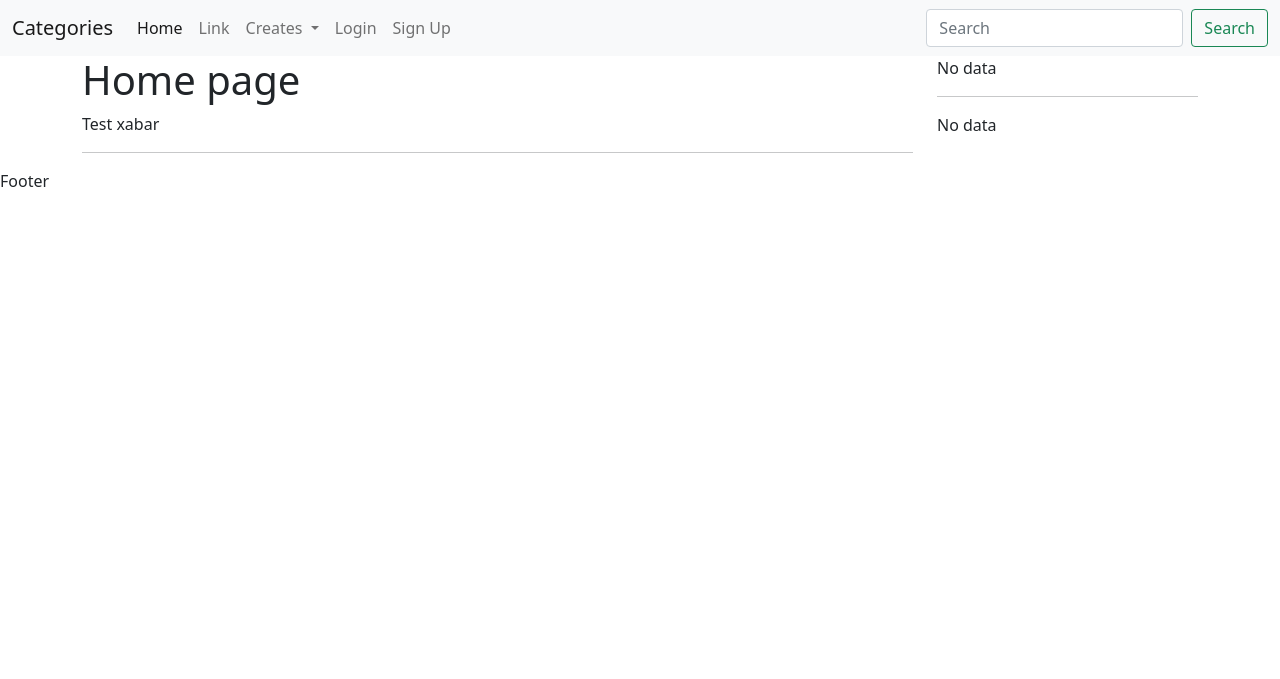
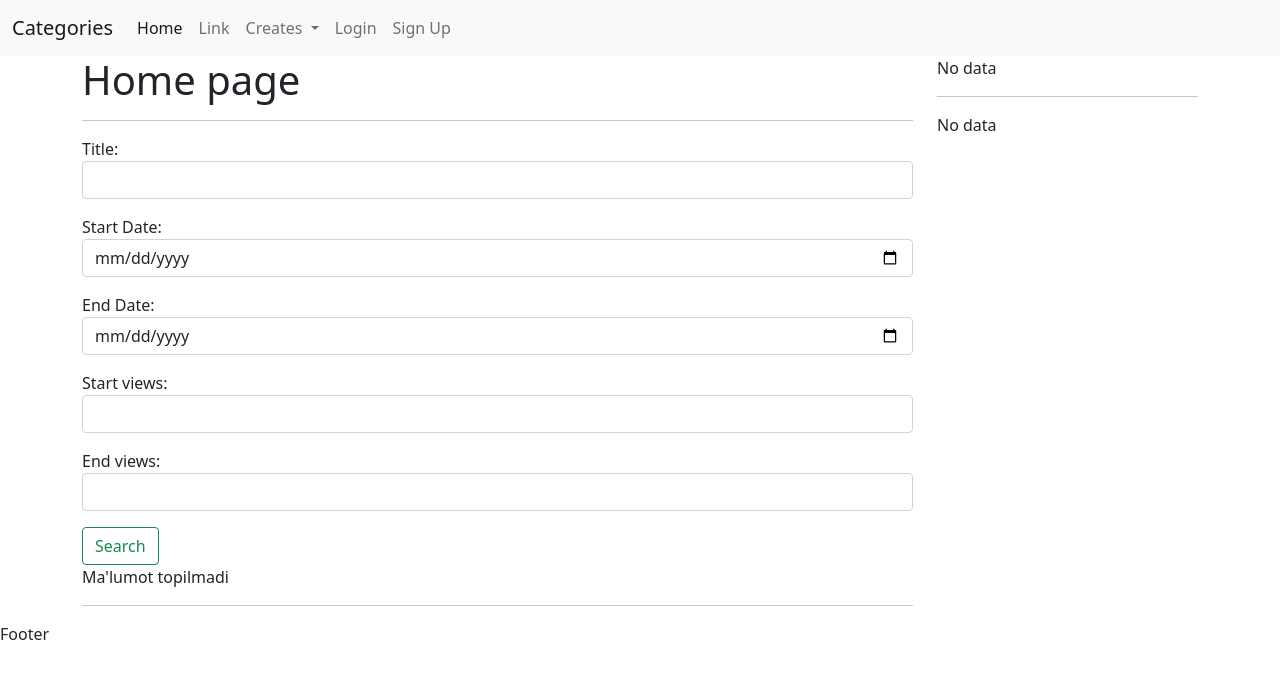
Before and after one commit to Rustam2900/blog-p16, a Django app: page / in a window 1280 px wide. Shown: the top 679 px of the page. Run offline with Django 4.2, Linux system fonts and the light colour scheme; data that the repository does not hold is empty; parts of the project's set-up code (start-up, migrations or seed data) failed here and were passed over.

Commit message:
filter and templatetags

```diff
--- /dev/null
+++ b/blog/filters.py
@@ -0,0 +1,25 @@
+from django_filters import FilterSet, DateFilter, CharFilter, NumberFilter
+from django import forms
+
+from blog.models import Blog
+
+
+class BlogFilter(FilterSet):
+    title = CharFilter(lookup_expr='icontains', label='Title',
+                       widget=forms.TextInput(attrs={'class': 'form-control'})
+                       )
+    start_views = NumberFilter(field_name='views', lookup_expr='gt', label='Start views',
+                               widget=forms.NumberInput(attrs={'class': 'form-control'})
+                               )
+    end_views = NumberFilter(field_name='views', lookup_expr='lt', label='End views',
+                             widget=forms.NumberInput(attrs={'class': 'form-control'})
+                             )
+    start_date = DateFilter(field_name='created', lookup_expr='gt', label='Start Date',
+                            widget=forms.DateInput(attrs={'class': 'form-control', 'type': 'date'})
+                            )
+    end_date = DateFilter(field_name='created', lookup_expr='lt', label='End Date',
+                            widget=forms.DateInput(attrs={'class': 'form-control', 'type': 'date'})
+                            )
+    class Meta:
+        model = Blog
+        fields = ['title', 'start_date', 'end_date', 'start_views', 'end_views']
--- a/blog/views.py
+++ b/blog/views.py
@@ -9,6 +9,9 @@ from .models import Blog, Category, Tag
 
 def home(request):
     blogs = Blog.objects.all()
+    search = request.GET.get('search')
+    if search is not None:
+        blogs = blogs.filter(title__icontains=search)
     context = {
         'blogs': blogs,
         # 'categories': categories()
--- a/blog/views_cbv.py
+++ b/blog/views_cbv.py
@@ -4,16 +4,27 @@ from django.urls import reverse, reverse_lazy
 from django.views import View
 from django.views.generic import ListView, DetailView
 from django.views.generic.edit import FormMixin, CreateView
+from django_filters.views import FilterView
 
 from .models import Blog
 from .mixins import Base
 from .forms import CommentForm, BlogForm
+from .filters import BlogFilter
 
 
-class BlogListView(Base, ListView):
+class BlogListView(Base, FilterView):
     model = Blog
     template_name = 'blog/home.html'
     context_object_name = 'blogs'
+    filterset_class = BlogFilter
+
+
+    # def get_queryset(self):
+    #     qs = super().get_queryset()
+    #     sreach = self.request.GET.get("search")
+    #     if sreach is not None:
+    #         return qs.filter(title__icontains=sreach)
+    #     return qs
 
     def get_context_data(self, *args, **kwargs):
         context = super().get_context_data(*args, **kwargs)
@@ -56,6 +67,12 @@ class BlogDetailView(Base, FormMixin, DetailView):
     template_name = 'blog/blog_detail.html'
     form_class = CommentForm
 
+    def get_object(self, queryset=None):
+        obj = super().get_object()
+        obj.views += 1
+        obj.save()
+        return obj
+
     def get_context_data(self, **kwargs):
         context = super().get_context_data(**kwargs)
         context['text'] = "Blog detail page"
--- a/core/settings.py
+++ b/core/settings.py
@@ -41,6 +41,7 @@ INSTALLED_APPS = [
     'django.contrib.sessions',
     'django.contrib.messages',
     'django.contrib.staticfiles',
+    'django_filters',
 
     # local
     'blog.apps.BlogConfig',
--- a/templates/base.html
+++ b/templates/base.html
@@ -1,3 +1,4 @@
+{% load uppercase %}
 <!DOCTYPE html>
 <html lang="en">
 <head>
@@ -28,7 +29,7 @@
         <div class="col-3">
             {% if categories %}
                 {% for category in categories %}
-                    <div><a href="{% url 'blog:blog_of_category' category.slug %}">{{ category.name }}</a></div>
+                    <div><a href="{% url 'blog:blog_of_category' category.slug %}">{{ category.name }}| {{ category.pk|count_blog }}</a></div>
                 {% endfor %}
             {% else %}
             No data
@@ -36,7 +37,7 @@
             <hr>
             {% if tags %}
                 {% for tag in tags %}
-                    <div><a href="{% url 'blog:blog_of_tags' tag.slug %}">{{ tag.name }}</a></div>
+                    <div><a href="{% url 'blog:blog_of_tags' tag.slug %}">{{ tag.name }} </a></div>
                 {% endfor %}
             {% else %}
             No data
--- a/templates/blog/home.html
+++ b/templates/blog/home.html
@@ -1,16 +1,24 @@
 {% extends 'base.html' %}
+{% load uppercase %}
 
 {% block title %} Home Page {% endblock %}
 
 {% block content %}
 
     <h1>Home page</h1>
-    {{ test }}
+{#    <form class="d-flex" method="get">#}
+{#        <input class="form-control me-2" name="search" type="search" placeholder="Search" aria-label="Search">#}
+{#        <button class="btn btn-outline-success" type="submit">Search</button>#}
+{#    </form>#}
     <hr>
     <div>
+        <form method="get">
+            {{ filter.form.as_p }}
+            <button class="btn btn-outline-success" type="submit">Search</button>
+        </form>
         {% for blog in blogs %}
 
-            <h3><a href="{% url 'blog:blog_detail' blog.pk %}">{{ blog.title|upper }}</a></h3>
+            <h3><a href="{% url 'blog:blog_detail' blog.pk %}">{{ blog.title|title_to_uppercase }}</a></h3>
             <img src="{{ blog.image.url }}">
             <p>{{ blog.description|truncatewords:20 }}</p>
             <p>{{ blog.created|date:"Y-m-d h:i" }}</p>
@@ -19,8 +27,10 @@
             {% for tag in blog.tags.all %}
                 {{ tag.name }} |
             {% endfor %}
+        {% empty %}
+            <p>Ma'lumot topilmadi</p>
             <hr>
-    {% endfor %}
+        {% endfor %}
     </div>
 
 {% endblock %}
--- a/templates/navbar.html
+++ b/templates/navbar.html
@@ -39,10 +39,7 @@
                 </li>
                 {% endif %}
             </ul>
-            <form class="d-flex">
-                <input class="form-control me-2" type="search" placeholder="Search" aria-label="Search">
-                <button class="btn btn-outline-success" type="submit">Search</button>
-            </form>
+
         </div>
     </div>
 </nav>
```
Also changed, not shown: blog/templatetags/uppercase.py (added, +15 -0 lines), blog/templatetags/__init__.py (added).
